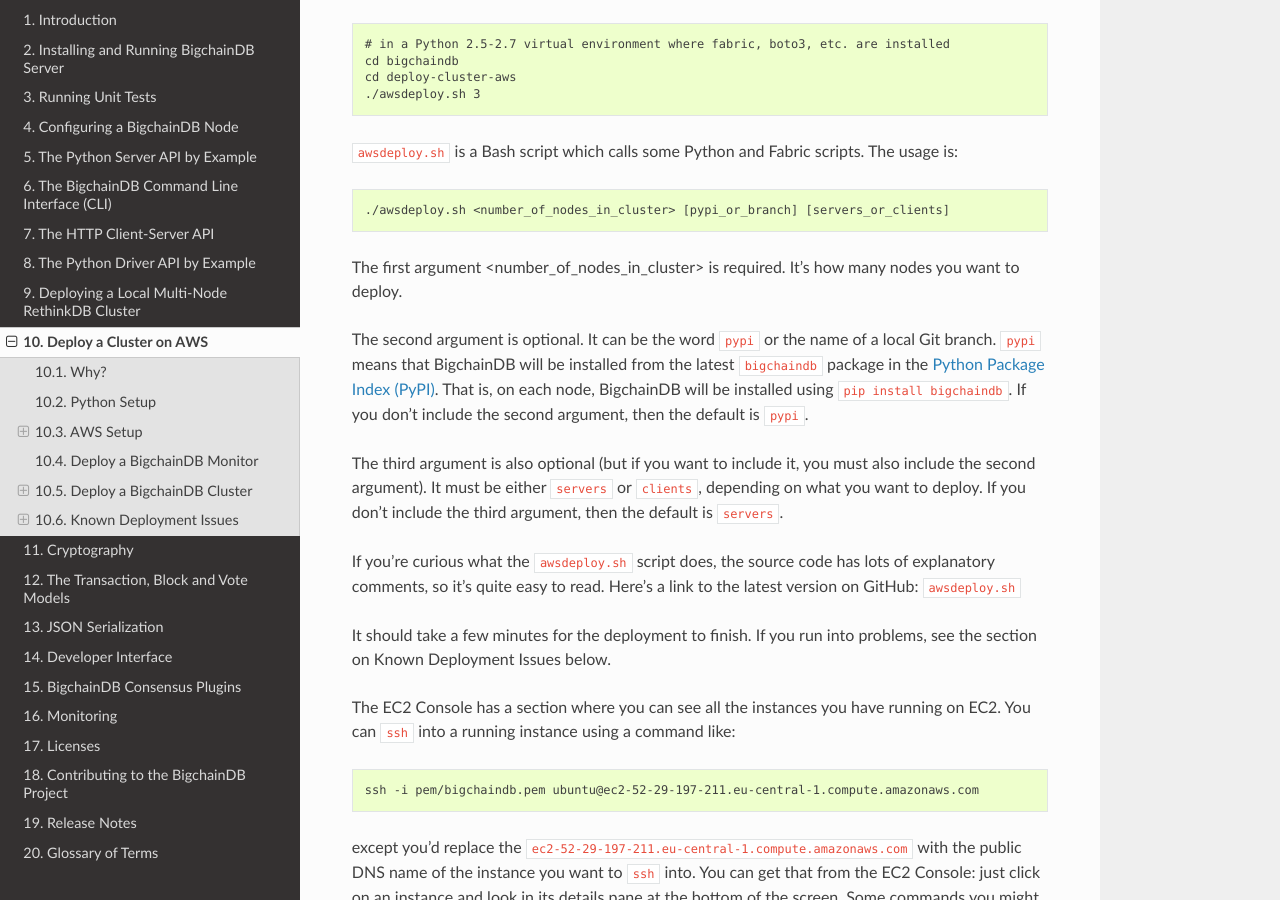
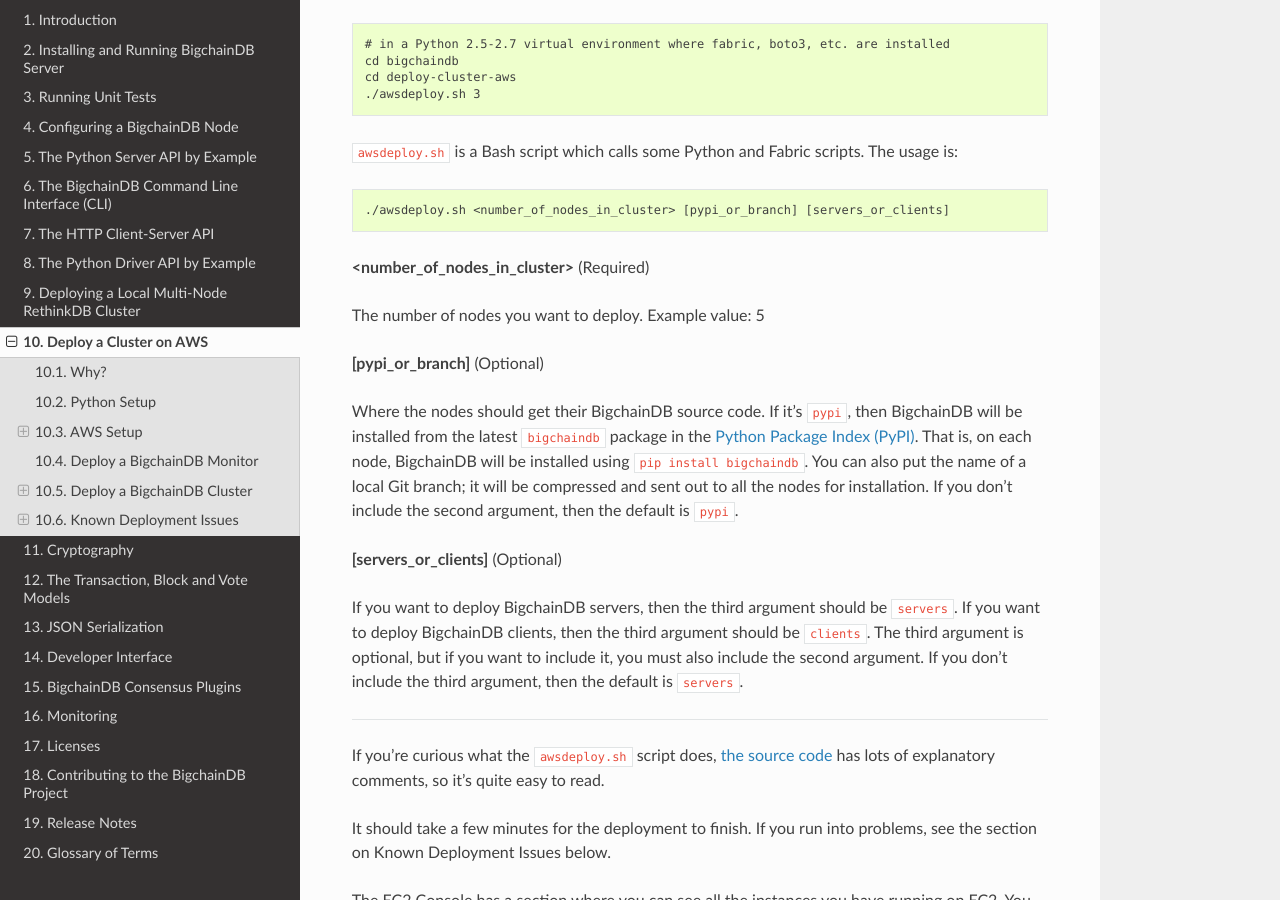
Before and after one commit to bigchaindb/bigchaindb, a Sphinx documentation site: the page built from docs/source/deploy-on-aws.md, in a window 1280 px wide and 900 px high, scrolled down 4985 px. Built offline with Sphinx 7.4.7 and the Read the Docs theme 2.0.0, drawn with Linux system fonts in a browser that asks for light colours.

Commit message:
Reformatted some docs to be more readable

````diff
--- a/docs/source/deploy-on-aws.md
+++ b/docs/source/deploy-on-aws.md
@@ -160,13 +160,23 @@
 ./awsdeploy.sh <number_of_nodes_in_cluster> [pypi_or_branch] [servers_or_clients]
 ```
 
-The first argument <number_of_nodes_in_cluster> is required. It's how many nodes you want to deploy.
+**<number_of_nodes_in_cluster>** (Required)
 
-The second argument is optional. It can be the word `pypi` or the name of a local Git branch. `pypi` means that BigchainDB will be installed from the latest `bigchaindb` package in the [Python Package Index (PyPI)](https://pypi.python.org/pypi). That is, on each node, BigchainDB will be installed using `pip install bigchaindb`. If you don't include the second argument, then the default is `pypi`.
+The number of nodes you want to deploy. Example value: 5
 
-The third argument is also optional (but if you want to include it, you must also include the second argument). It must be either `servers` or `clients`, depending on what you want to deploy. If you don't include the third argument, then the default is `servers`.
+**[pypi_or_branch]** (Optional)
 
-If you're curious what the `awsdeploy.sh` script does, the source code has lots of explanatory comments, so it's quite easy to read. Here's a link to the latest version on GitHub: [`awsdeploy.sh`](https://github.com/bigchaindb/bigchaindb/blob/master/deploy-cluster-aws/awsdeploy.sh)
+Where the nodes should get their BigchainDB source code. If it's `pypi`, then BigchainDB will be installed from the latest `bigchaindb` package in the [Python Package Index (PyPI)](https://pypi.python.org/pypi). That is, on each node, BigchainDB will be installed using `pip install bigchaindb`. You can also put the name of a local Git branch; it will be compressed and sent out to all the nodes for installation. If you don't include the second argument, then the default is `pypi`.
+
+**[servers_or_clients]** (Optional)
+
+If you want to deploy BigchainDB servers, then the third argument should be `servers`.
+If you want to deploy BigchainDB clients, then the third argument should be `clients`.
+The third argument is optional, but if you want to include it, you must also include the second argument. If you don't include the third argument, then the default is `servers`.
+
+---
+
+If you're curious what the `awsdeploy.sh` script does, [the source code](https://github.com/bigchaindb/bigchaindb/blob/master/deploy-cluster-aws/awsdeploy.sh) has lots of explanatory comments, so it's quite easy to read.
 
 It should take a few minutes for the deployment to finish. If you run into problems, see the section on Known Deployment Issues below.
 
````
